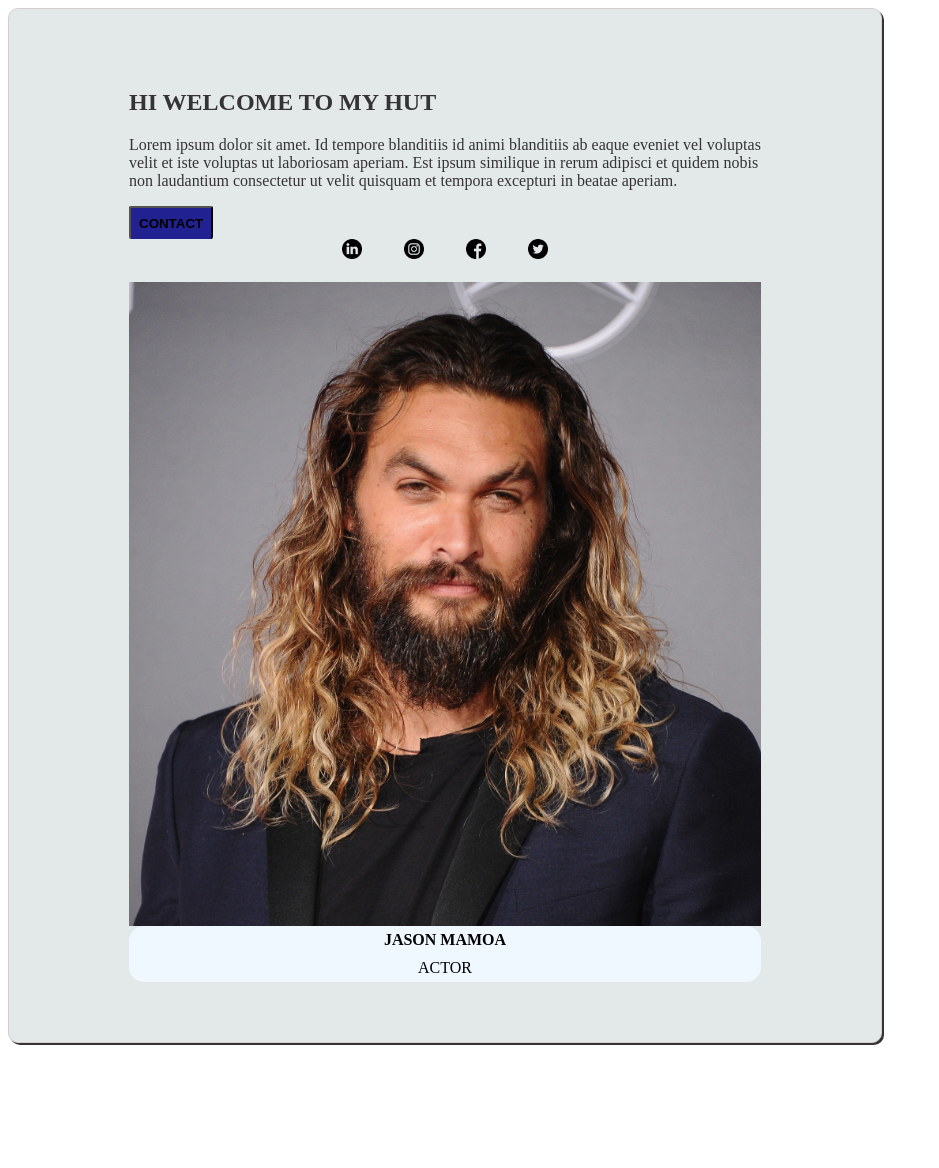
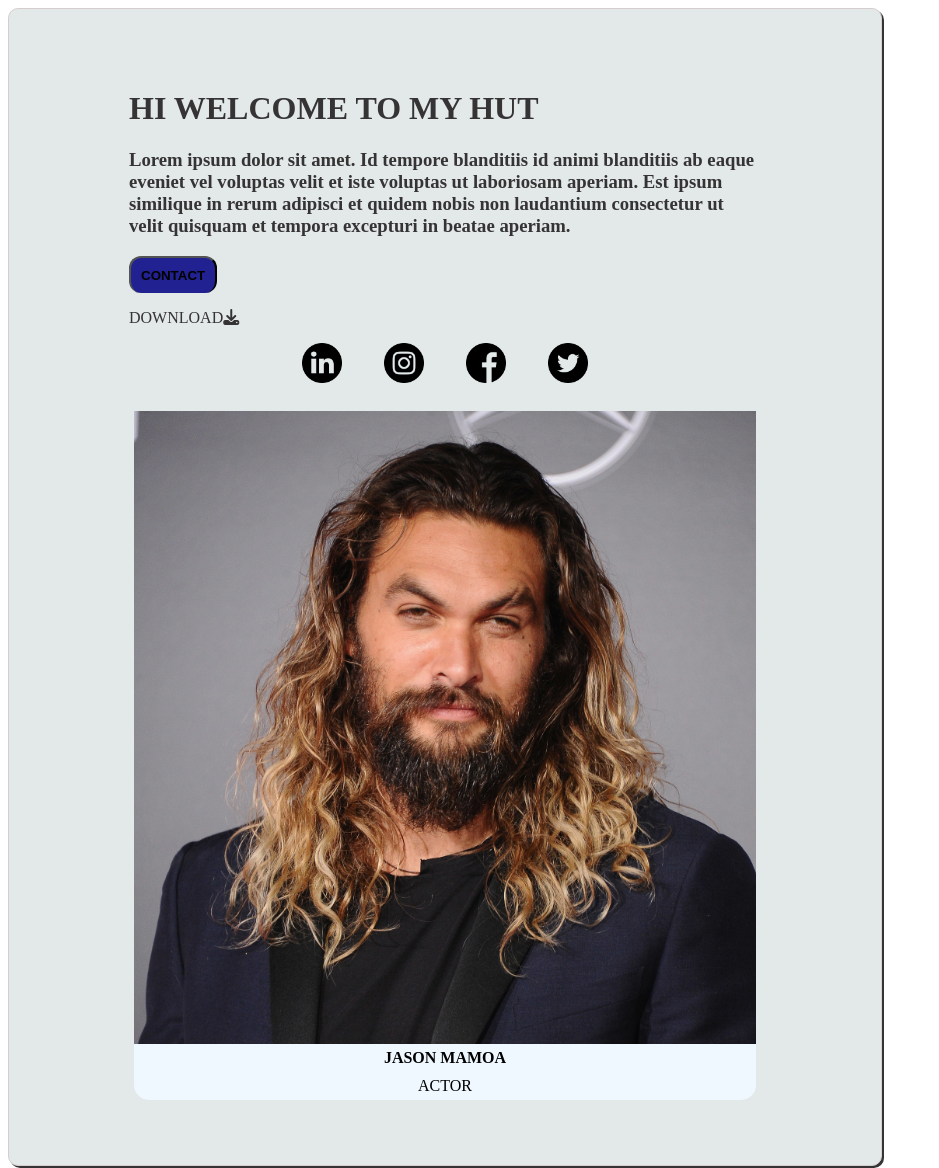
Before and after one commit to DanuDan/day1-creatingcard, a plain HTML site: page index.html in a window 1280 px wide. Shown: the whole page, without its empty margins (0-939 px from the left). Before the commit the page ends 1051 px from the top, so only its background shows below. Drawn offline with Linux system fonts and the light colour scheme.

Commit message:
Day1 - Creating Card

```diff
--- a/index.html
+++ b/index.html
@@ -1,55 +1,62 @@
 <html>
   <title> DANUNIAN</title>
     <head>
-
-    </head>
+      <link rel="stylesheet" href="https://cdnjs.cloudflare.com/ajax/libs/font-awesome/6.1.1/css/all.min.css" integrity=
+      "sha512-KfkfwYDsLkIlwQp6LFnl8zNdLGxu9YAA1QvwINks4PhcElQSvqcyVLLD9aMhXd13uQjoXtEKNosOWaZqXgel0g==" crossorigin=
+      "anonymous" referrerpolicy="no-referrer" />
+     </head>
 
      <body>
          <div class="card" style=
             "border: 1px solid rgb(214, 206, 206);
-            width: 50%;
+            width: 50%; height: auto;
             padding: 60px 120px;
             border-radius: 10px;
             background-color: rgb(227, 233, 233);
             box-shadow: 2px 2px; color:rgb(53, 51, 51);">
 
-        <H2 style="text-align:left;"> HI WELCOME TO MY HUT</H2>
+        <H1 style="text-align:left;"> HI WELCOME TO MY HUT</H1>
 
           <div class="content">
-             <p style="text-align:left"> Lorem ipsum dolor sit amet. Id tempore blanditiis id animi blanditiis ab eaque
+             <H3 style="text-align:left"> Lorem ipsum dolor sit amet. Id tempore blanditiis id animi blanditiis ab eaque
                 eveniet vel voluptas velit et iste voluptas ut laboriosam aperiam. Est ipsum similique in rerum adipisci
                 et quidem nobis non laudantium consectetur ut velit quisquam et tempora excepturi in beatae
-                aperiam.</p>
+                aperiam.</H3>
 
              <button style=
                 "font-weight: bold;
                 background-color: rgb(33, 33, 146);
-                border-radius: 2px;
+                border-radius: 12px;
                 border-bottom : 12px;
-                padding: 8px; position: left;"> CONTACT</button>
+                padding: 10px; position: left;"> CONTACT</button>
+
+            <p>DOWNLOAD<i class="fa-solid fa-download"></i></p>
 
             <center>
-         <img src="assetts/icon/linkedin.png" style=" width: 20px; height:20px;
+         <img src="assetts/icon/linkedin.png" style=" width: 40px; height:40px;
                    padding-left: 3%;
                    padding-right: 3%;
                    padding-bottom: 3%">
-         <img src="assetts/icon/instagram.png" style="width: 20px; height:20px;
+         <img src="assetts/icon/instagram.png" style="width: 40px; height:40px;
                     padding-left: 3%;
                     padding-right: 3%;
                     padding-bottom: 3%">
-         <img src="assetts/icon/facebook.png" style="width: 20px; height:20px;
+         <img src="assetts/icon/facebook.png" style="width: 40px; height:40px;
                     padding-left: 3%;
                     padding-right: 3%;
                     padding-bottom: 3%">
-         <img src="assetts/icon/twitter.png" style="width: 20px; height:20px;
+         <img src="assetts/icon/twitter.png" style="width: 40px; height:40px;
                     padding-left: 3%;
                     padding-right: 3%;
                     padding-bottom: 3%">
-        </center>
+           </center>
+
+        <div class="card" style="
+        padding: 5px 5px; border-radius: 8px">
 
          <table style="
              width: 100%;border-collapse: collapse;text-align: center;
-             border-radius: 15px;
+             border-radius: 0px 0px 15px 15px;
              background-color: aliceblue;
              border: 40px;">
 
@@ -62,6 +69,7 @@
                  <td style="padding:5px">ACTOR</td></tr>
          </table>
 
+              </div>
            </div>
          </div>
 
```
